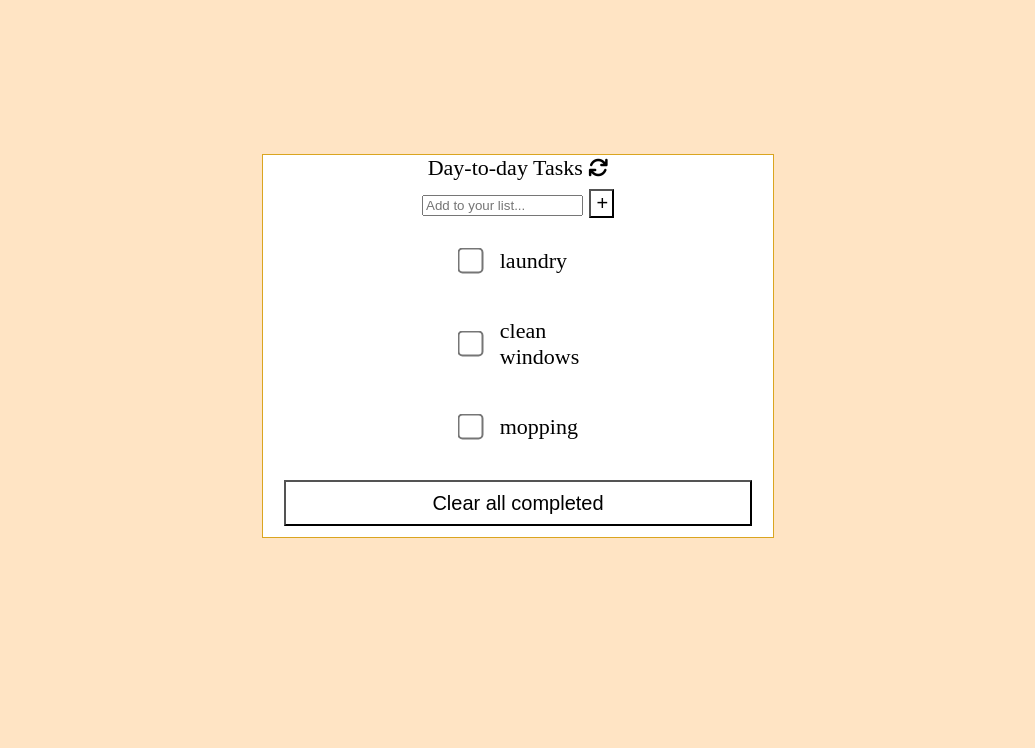
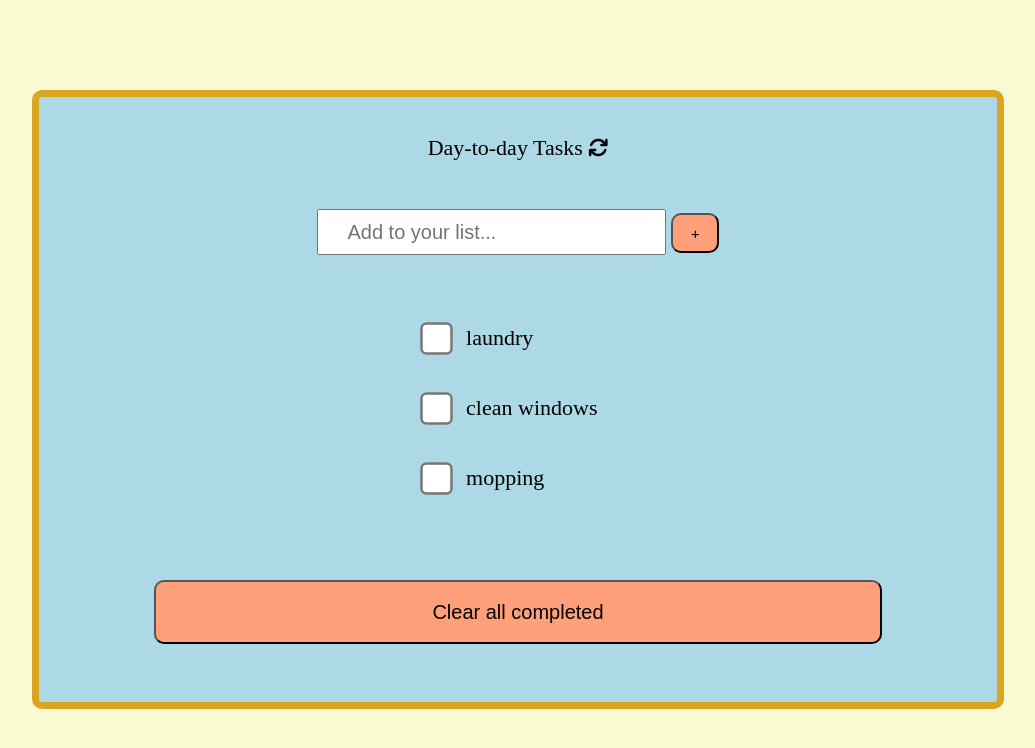
Before and after one commit to vangelif/to-do-list, a website built with webpack: page src/index.html in a window 1280 px wide. Shown: the whole page, without its empty margins (122-1157 px from the left). Built offline with nearby package versions, Linux system fonts and the light colour scheme.

Commit message:
add stylings

```diff
--- a/src/style.css
+++ b/src/style.css
@@ -3,16 +3,19 @@ body {
   font-size: 22px;
   padding: 0;
   margin: 0;
-  background-color: bisque;
+  background-color: lightgoldenrodyellow;
 }
 
 .box {
-  margin: 12% 30%;
+  margin: 7% 12%;
+  padding-top: 3%;
+  padding-bottom: 3%;
   display: flex;
   flex-direction: column;
-  gap: 0.5rem;
-  border: 1px solid goldenrod;
-  background-color: white;
+  gap: 3rem;
+  border: 7px solid goldenrod;
+  background-color: lightblue;
+  border-radius: 10px;
 }
 
 .box span > i {
@@ -22,14 +25,19 @@ body {
 .insert-form > input {
   width: 30%;
   height: 100%;
+  padding-inline: 3%;
+  padding-block: 1%;
+  font-size: 20px;
 }
 
 .insert-form > button {
   width: 5%;
   height: 125%;
-  font-size: 20px;
-  background-color: transparent;
-  margin: 0;
+  font-size: 15px;
+  padding: 1% 1%;
+  background-color: lightsalmon;
+  border-radius: 10px;
+  cursor: pointer;
 }
 
 .todo-el {
@@ -37,15 +45,21 @@ body {
   gap: 20px;
   justify-content: center;
   align-items: center;
+  width: 100%;
 }
 
-.todo-el input[type="checkbox"] {
-  transform: scale(2);
+.todo-el input[type='checkbox'] {
+  transform: scale(2.5);
+  cursor: pointer;
 }
 
 .todo-el p {
   width: 15%;
   text-align: left;
+}
+
+.completed {
+  background-color: lightcyan;
 }
 
 .completed p {
@@ -57,8 +71,14 @@ body {
 }
 
 .eraser > button {
-  background-color: transparent;
+  background-color: lightsalmon;
   margin: 0;
   padding: 2% 30%;
   font-size: 20px;
+  border-radius: 10px;
+  cursor: pointer;
 }
+
+.eraser > button:hover {
+  background-color: azure;
+}
```
